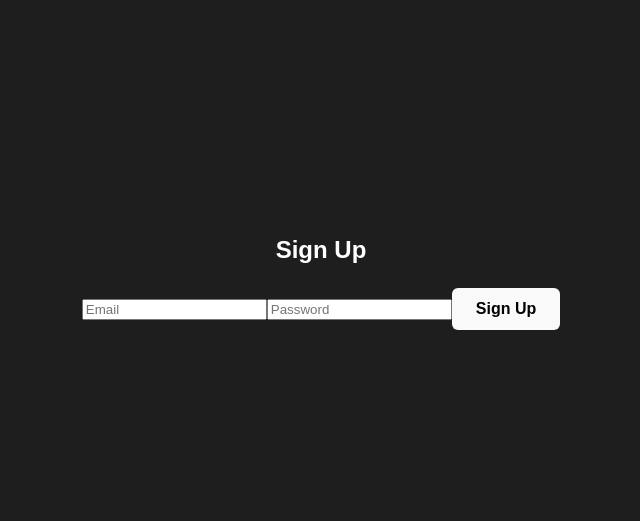
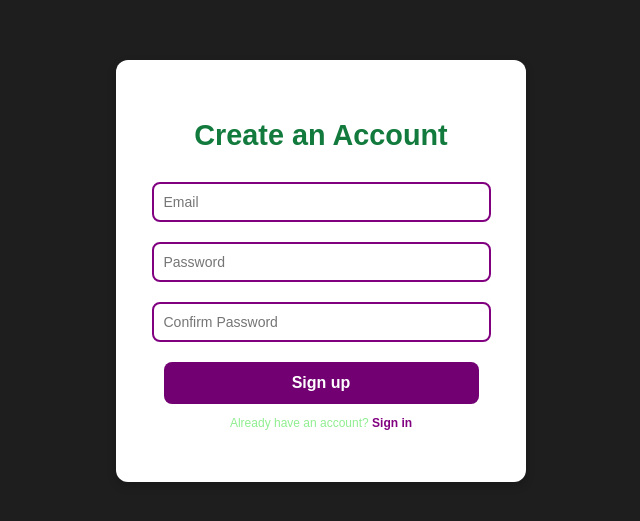
Before and after one commit to pearldias/BugetWise, a React (Vite) app: page /signup in a window 1280 px wide. Shown: the part 129-650 px from the top of the page, without its empty margins (319-959 px from the left). Built offline with nearby package versions, Linux system fonts and the light colour scheme; no server answers.

Commit message:
second commit

```diff
--- /dev/null
+++ b/src/Auth.css
@@ -0,0 +1,67 @@
+.auth-container {
+  background-color: white;
+  padding: 30px;
+  border-radius: 12px;
+  width: 350px;
+  text-align: center;
+  box-shadow: 0 4px 10px rgba(0, 0, 0, 0.2); /* Subtle shadow */
+}
+
+.auth-title {
+  color: #117a3c; /* Deep green */
+  font-size: 1.8rem;
+  font-weight: bold;
+  margin-bottom: 15px;
+}
+
+.auth-input {
+  width: 90%;
+  padding: 10px;
+  margin: 10px 0;
+  border-radius: 8px;
+  border: 2px solid purple; /* Purple outline */
+  font-size: 14px;
+  background-color: white;
+  color: black;
+  transition: border-color 0.3s ease-in-out;
+}
+
+.auth-input:focus {
+  border-color: darkviolet; /* Darker purple on focus */
+  outline: none;
+}
+
+.auth-button {
+  width: 90%;
+  padding: 12px;
+  background-color: #720072;
+  color: white;
+  border: none;
+  border-radius: 8px;
+  font-size: 16px;
+  cursor: pointer;
+  margin-top: 10px;
+  transition: transform 0.2s ease-in-out, box-shadow 0.2s ease-in-out;
+}
+
+.auth-button:hover {
+  background-color: #e194e1;
+  transform: translateY(-2px);
+  box-shadow: 0 4px 10px rgba(0, 0, 0, 0.3);
+}
+
+.auth-text {
+  font-size: 12px; /* Reduced size */
+  color: lightgreen;
+  margin-top: 10px;
+}
+
+.auth-text a {
+  color: purple;
+  font-weight: bold;
+  text-decoration: none;
+}
+
+.auth-text a:hover {
+  text-decoration: underline;
+}
--- /dev/null
+++ b/src/Home.css
@@ -0,0 +1,49 @@
+body {
+  background-color: black;
+  color: white;
+}
+
+.home-container {
+  display: flex;
+  flex-direction: column;
+  align-items: center;
+  justify-content: center;
+  height: 100vh;
+  text-align: center;
+}
+
+.home-title {
+  color: white;
+  font-size: 2rem;
+  font-weight: bold;
+}
+
+.home-subtitle {
+  color: lightgreen;
+  font-size: 1.2rem;
+}
+
+.button-container {
+  display: flex;
+  gap: 1rem;
+  margin-top: 20px;
+}
+
+.button {
+  padding: 10px 20px;
+  font-size: 1rem;
+  border: none;
+  border-radius: 5px;
+  cursor: pointer;
+  font-weight: bold;
+}
+
+.signin-button {
+  background-color: lightblue;
+  color: black;
+}
+
+.signup-button {
+  background-color: lightgreen;
+  color: black;
+}
--- a/src/components/home.jsx
+++ b/src/components/home.jsx
@@ -1,39 +1,21 @@
-// import { Link } from "react-router-dom";
-
-// const Home = () => {
-//   return (
-//     <div className="home-container">
-//       <h1>Welcome to BudgetWise</h1>
-//       <p>Manage your budget efficiently</p>
-//       <div className="buttons">
-//         <Link to="/signin">
-//           <button className="signin-btn">Sign In</button>
-//         </Link>
-//         <Link to="/signup">
-//           <button className="signup-btn">Sign Up</button>
-//         </Link>
-//       </div>
-//     </div>
-//   );
-// };
-
-// export default Home;
+import React from "react";
 import { Link } from "react-router-dom";
+import "../Home.css";
 
 const Home = () => {
   return (
     <div className="home-container">
-      <div className="content-box">
-        <h1>Welcome to <span>BudgetWise</span></h1>
-        <p>Manage your budget efficiently</p>
-        <div className="button-group">
-          <Link to="/signin">
-            <button className="signin-btn">Sign In</button>
-          </Link>
-          <Link to="/signup">
-            <button className="signup-btn">Sign Up</button>
-          </Link>
-        </div>
+      <h1 className="home-title">Save Money to Save Future</h1>
+      <p className="home-subtitle">
+        Manage your budget efficiently and plan your financial future wisely.
+      </p>
+      <div className="button-container">
+        <Link to="/signin">
+          <button className="button signin-button">Sign In</button>
+        </Link>
+        <Link to="/signup">
+          <button className="button signup-button">Sign Up</button>
+        </Link>
       </div>
     </div>
   );
--- a/src/components/signin.jsx
+++ b/src/components/signin.jsx
@@ -1,33 +1,19 @@
-import { useState } from "react";
-import { auth } from "../firebase_config";
-import { signInWithEmailAndPassword } from "firebase/auth";
+import React from "react";
+import { Link } from "react-router-dom";
+import "../Auth.css";
 
-const Signin = () => {
-  const [email, setEmail] = useState("");
-  const [password, setPassword] = useState("");
-  const [error, setError] = useState("");
-
-  const handleSignin = async (e) => {
-    e.preventDefault();
-    try {
-      await signInWithEmailAndPassword(auth, email, password);
-      alert("Signed in successfully!");
-    } catch (err) {
-      setError(err.message);
-    }
-  };
-
+const SignIn = () => {
   return (
-    <div>
-      <h2>Sign In</h2>
-      {error && <p style={{ color: "red" }}>{error}</p>}
-      <form onSubmit={handleSignin}>
-        <input type="email" placeholder="Email" onChange={(e) => setEmail(e.target.value)} />
-        <input type="password" placeholder="Password" onChange={(e) => setPassword(e.target.value)} />
-        <button type="submit">Sign In</button>
-      </form>
+    <div className="auth-container">
+      <h2 className="auth-title">Let's Sign In</h2>
+      <input type="email" placeholder="Email" className="auth-input" />
+      <input type="password" placeholder="Password" className="auth-input" />
+      <button className="auth-button">Sign In</button>
+      <p className="auth-text">
+        Don't have an account? <Link to="/signup">Sign up</Link>
+      </p>
     </div>
   );
 };
 
-export default Signin;
+export default SignIn;
--- a/src/components/signup.jsx
+++ b/src/components/signup.jsx
@@ -1,33 +1,20 @@
-import { useState } from "react";
-import { auth } from "../firebase_config";
-import { createUserWithEmailAndPassword } from "firebase/auth";
+import React from "react";
+import { Link } from "react-router-dom";
+import "../Auth.css";
 
-const Signup = () => {
-  const [email, setEmail] = useState("");
-  const [password, setPassword] = useState("");
-  const [error, setError] = useState("");
-
-  const handleSignup = async (e) => {
-    e.preventDefault();
-    try {
-      await createUserWithEmailAndPassword(auth, email, password);
-      alert("Account created successfully!");
-    } catch (err) {
-      setError(err.message);
-    }
-  };
-
+const SignUp = () => {
   return (
-    <div>
-      <h2>Sign Up</h2>
-      {error && <p style={{ color: "red" }}>{error}</p>}
-      <form onSubmit={handleSignup}>
-        <input type="email" placeholder="Email" onChange={(e) => setEmail(e.target.value)} />
-        <input type="password" placeholder="Password" onChange={(e) => setPassword(e.target.value)} />
-        <button type="submit">Sign Up</button>
-      </form>
+    <div className="auth-container">
+      <h2 className="auth-title">Create an Account</h2>
+      <input type="email" placeholder="Email" className="auth-input" />
+      <input type="password" placeholder="Password" className="auth-input" />
+      <input type="password" placeholder="Confirm Password" className="auth-input" />
+      <button className="auth-button">Sign up</button>
+      <p className="auth-text">
+        Already have an account? <Link to="/signin">Sign in</Link>
+      </p>
     </div>
   );
 };
 
-export default Signup;
+export default SignUp;
```
